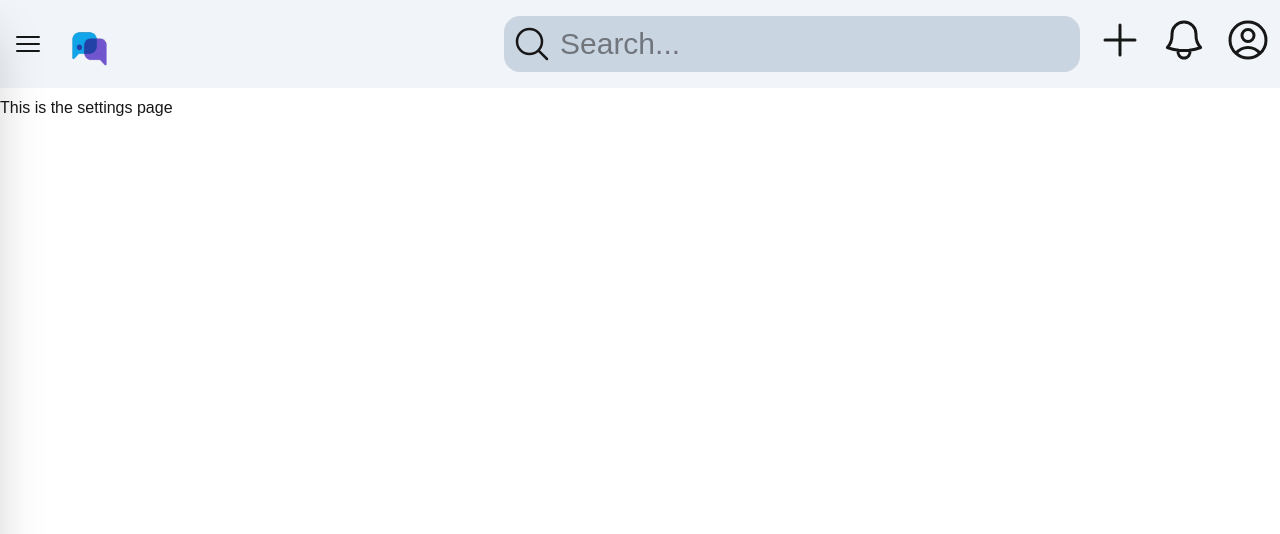
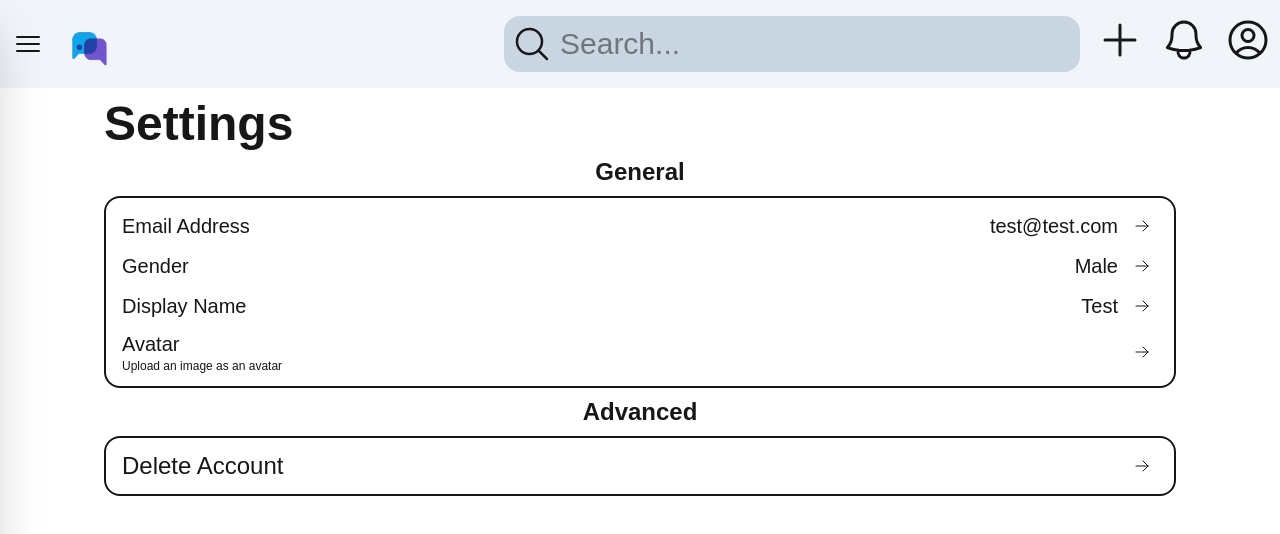
Before and after one commit to octoprakhar/Discusso, a Next.js app: page /settings in a window 1280 px wide. Shown: the top 534 px of the page. Built offline with nearby package versions, Linux system fonts and the light colour scheme.

Commit message:
Create Settings Page

```diff
--- /dev/null
+++ b/app/_components/Card.js
@@ -0,0 +1,131 @@
+"use client";
+
+import { createContext, useContext, useState } from "react";
+import { XMarkIcon } from "@heroicons/react/24/outline";
+
+const CardContext = createContext(null);
+
+function Card({ children, onClose, setting }) {
+  const handleClick = () => {
+    // openCard(id);
+    onClose();
+  };
+  return (
+    <CardContext.Provider value={{ setting: setting, onClose }}>
+      {/* Backdrop */}
+      {/* // Backdrop (blocks all clicks underneath) */}
+      <div
+        className="fixed inset-0 bg-black/30 backdrop-blur-sm flex items-center justify-center z-50"
+        onClick={handleClick} // close when clicking outside
+      >
+        {/* Modal Box */}
+        <div
+          className="relative bg-white p-4 rounded-2xl shadow-xl w-80"
+          onClick={(e) => e.stopPropagation()} // prevent closing when clicking inside
+        >
+          {/* Close Button */}
+          <button
+            onClick={handleClick}
+            className="absolute top-2 right-2 p-1 rounded-full hover:bg-gray-200"
+          >
+            <XMarkIcon className="h-5 w-5" />
+          </button>
+          <h1 className="text-lg font-bold mb-2">{setting.title}</h1>
+          {setting.popupDescription && <p>{setting.popupDescription}</p>}
+
+          {children}
+        </div>
+      </div>
+    </CardContext.Provider>
+  );
+}
+
+function CardButton() {
+  const { setting, onClose } = useContext(CardContext);
+  const { primaryText, secondaryText } = setting;
+  return (
+    <div className="w-full flex justify-end items-center px-2 py-1 gap-2">
+      <button
+        className="px-2 py-1 rounded-xl bg-slate-200 cursor-pointer hover:bg-slate-300"
+        onClick={onClose}
+      >
+        {secondaryText}
+      </button>
+      <button className="px-2 py-1 rounded-xl bg-sky-500 cursor-pointer hover:bg-sky-700 text-white">
+        {primaryText}
+      </button>
+    </div>
+  );
+}
+
+function CardInputField() {
+  const [title, setTitle] = useState("");
+  const { setting } = useContext(CardContext);
+  const { title: placeholderTitle, maxCharLen = "" } = setting;
+
+  return (
+    <div>
+      <input
+        type="text"
+        value={title}
+        onChange={(e) => {
+          if (!maxCharLen) {
+            setTitle(e.target.value);
+          }
+          if (maxCharLen && e.target.value.length <= maxCharLen) {
+            setTitle(e.target.value);
+          }
+        }}
+        className="w-full sm:max-w-[70vw] border-slate-400 border-2 rounded-2xl px-2 py-2 text-xl hover:cursor-pointer hover:bg-slate-200 hover:border-black"
+        placeholder={placeholderTitle}
+        required
+      />
+      {/* Character Counter */}
+      {maxCharLen && (
+        <div
+          className={`text-sm mt-1 ${
+            title.length >= maxCharLen
+              ? "text-red-500 font-bold"
+              : "text-gray-600"
+          }`}
+        >
+          {title.length}/{maxCharLen}
+        </div>
+      )}
+    </div>
+  );
+}
+
+function CardOptionSelector() {
+  const { setting } = useContext(CardContext);
+  const { optionArr } = setting;
+  const [selectedOption, setSelectedOption] = useState("");
+
+  if (!optionArr) return;
+
+  const handleOptionChange = (e) => {
+    setSelectedOption(e.target.value);
+  };
+
+  return (
+    <div>
+      <h2>Select One Option:</h2>
+      <div className="space-y-1">
+        {optionArr.map((option, idx) => (
+          <label className="block" key={idx}>
+            <input
+              type="radio"
+              value={option}
+              checked={selectedOption === option}
+              onChange={handleOptionChange}
+            />
+            {option}
+          </label>
+        ))}
+      </div>
+      <p>Selected Option: {selectedOption}</p>
+    </div>
+  );
+}
+
+export { Card, CardButton, CardInputField, CardOptionSelector };
--- /dev/null
+++ b/app/_components/SettingsItem.js
@@ -0,0 +1,34 @@
+"use client";
+import { ArrowLeftIcon, ArrowRightIcon } from "@heroicons/react/24/outline";
+import { useState } from "react";
+import { Card } from "./Card";
+
+function SettingsItem({
+  id,
+  handleClick,
+  title,
+  value = "",
+  description = "",
+}) {
+  // const [isClicked, setIsClicked] = useState(false);
+
+  return (
+    <div
+      className="group flex items-center justify-between px-2 py-1 cursor-pointer"
+      onClick={() => handleClick(id)}
+    >
+      <div>
+        <p>{title}</p>
+        {description && <p className="text-xs">{description}</p>}
+      </div>
+      <div className="flex gap-2 items-center">
+        <p>{value}</p>
+        <div className="p-2 cursor-pointer group-hover:bg-slate-400 rounded-full">
+          <ArrowRightIcon className="h-4 w-4" />
+        </div>
+      </div>
+    </div>
+  );
+}
+
+export default SettingsItem;
--- /dev/null
+++ b/app/_components/SettingsOptions.js
@@ -0,0 +1,106 @@
+"use client";
+import { useState } from "react";
+import SettingsItem from "./SettingsItem";
+import { Card, CardButton, CardInputField, CardOptionSelector } from "./Card";
+
+function SettingsOptions() {
+  const [selectedId, setSelectedId] = useState(null);
+
+  const handleClick = (id) => {
+    setSelectedId(id);
+  };
+  const generalSettings = [
+    {
+      id: 1,
+      title: "Email Address",
+      description: "",
+      value: "test@test.com",
+      primaryText: "Save",
+      secondaryText: "Cancel",
+    },
+    {
+      id: 2,
+      title: "Gender",
+      description: "",
+      value: "Male",
+      primaryText: "Save",
+      secondaryText: "Cancel",
+      optionArr: ["Male", "Female"],
+    },
+    {
+      id: 3,
+      title: "Display Name",
+      description: "",
+      value: "Test",
+      primaryText: "Save",
+      secondaryText: "Cancel",
+      maxCharLen: 30,
+    },
+    {
+      id: 4,
+      title: "Avatar",
+      description: "Upload an image as an avatar",
+      value: "",
+      primaryText: "Save",
+      secondaryText: "Cancel",
+    },
+  ];
+
+  const advanceSettings = [
+    {
+      id: 5,
+      value: "",
+      description: "",
+      title: "Delete Account",
+      popupDescription:
+        "Are you sure you want to delete your account permanently?",
+      primaryText: "Delete Account",
+      secondaryText: "Cancel",
+    },
+  ];
+
+  const selectedSetting =
+    generalSettings.find((setting) => setting.id === selectedId) ||
+    advanceSettings.find((setting) => setting.id === selectedId);
+
+  const cardTitle = selectedSetting?.title || "Some Title";
+  return (
+    <>
+      <h2 className="text-xl md:text-2xl font-bold text-center">General</h2>
+      <div className="p-2 rounded-2xl border-2 md:text-xl">
+        {generalSettings.map((setting) => (
+          <SettingsItem
+            key={setting.id}
+            title={setting.title}
+            id={setting.id}
+            handleClick={handleClick}
+            description={setting.description}
+            value={setting.value}
+          />
+        ))}
+      </div>
+      <h2 className="text-xl md:text-2xl font-bold text-center">Advanced</h2>
+      <div className="p-2 rounded-2xl border-2 md:text-2xl">
+        {advanceSettings.map((setting) => (
+          <SettingsItem
+            key={setting.id}
+            title={setting.title}
+            id={setting.id}
+            handleClick={handleClick}
+            description={setting.description}
+            value={setting.value}
+          />
+        ))}
+      </div>
+      {selectedId && (
+        <Card onClose={() => handleClick(null)} setting={selectedSetting}>
+          {selectedId !== 5 && selectedId !== 2 && <CardInputField />}
+          <CardOptionSelector />
+          <CardButton />
+        </Card>
+      )}
+    </>
+  );
+}
+
+export default SettingsOptions;
--- a/app/settings/page.js
+++ b/app/settings/page.js
@@ -1,3 +1,11 @@
+import SettingsItem from "../_components/SettingsItem";
+import SettingsOptions from "../_components/SettingsOptions";
+
 export default function Page() {
-  return <div>This is the settings page</div>;
+  return (
+    <div className="sm:w-[90%] md:w-[85%] mx-auto px-2 py-1 space-y-2">
+      <h1 className="text-3xl md:text-5xl font-bold">Settings</h1>
+      <SettingsOptions />
+    </div>
+  );
 }
```
